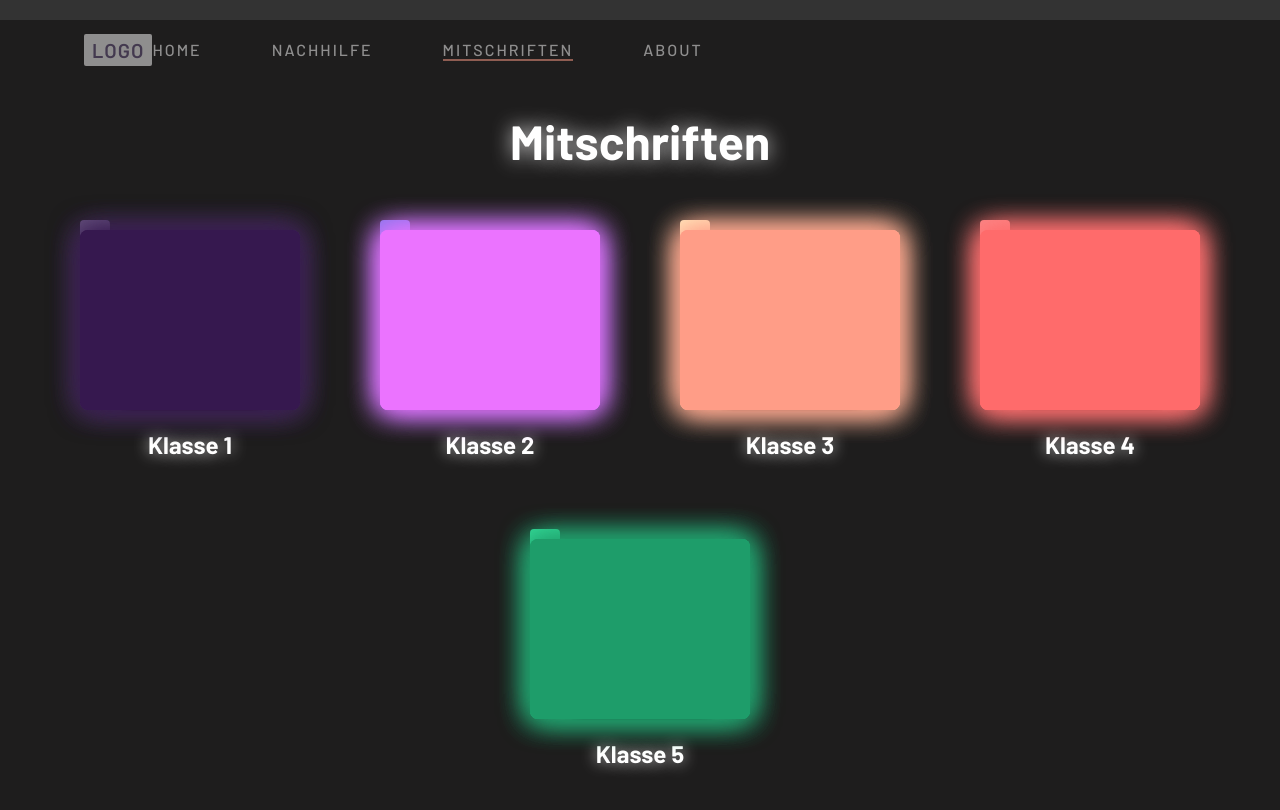
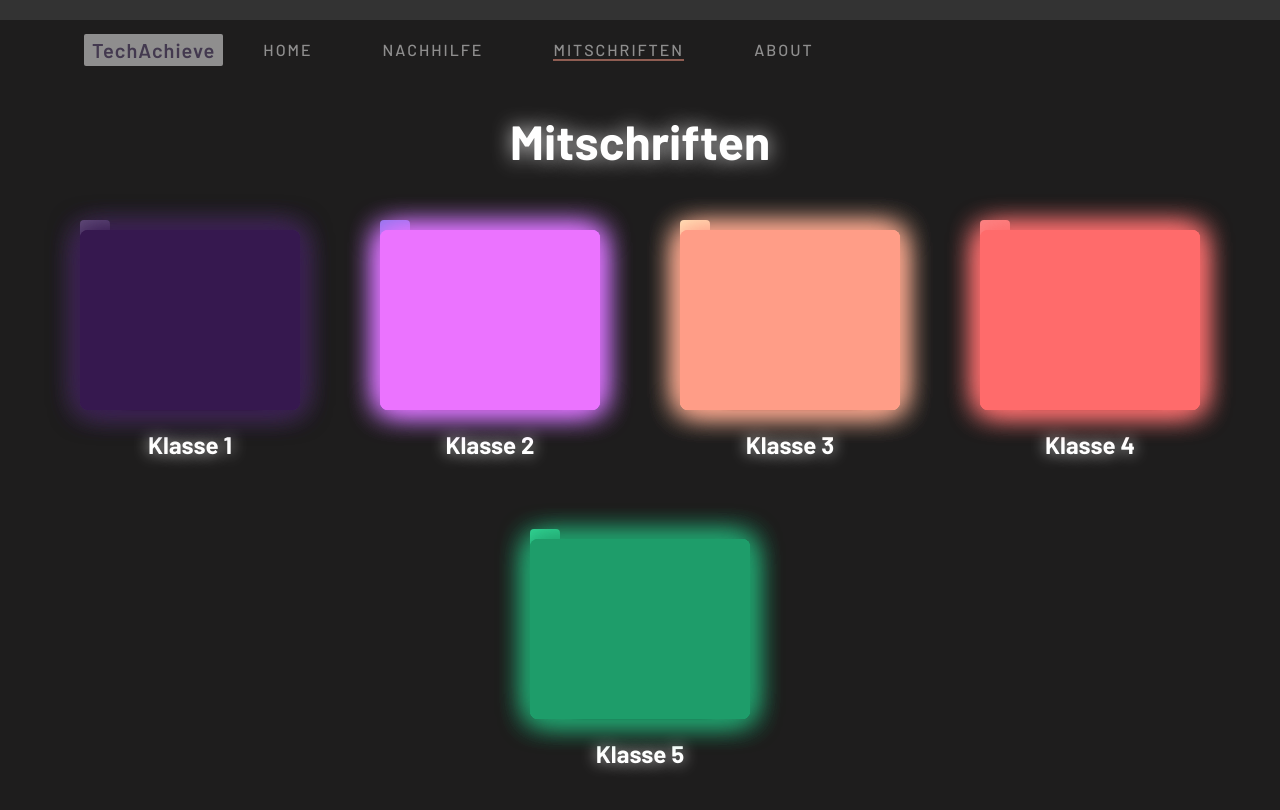
Before and after one commit to ElgamUenal/techachieve-project, a Vue app in the folder techachive-project/: page /mitschriften in a window 1280 px wide. Shown: the top 810 px of the page. Built offline with nearby package versions, Linux system fonts and the light colour scheme; a web font is replaced by a local one.

Commit message:
Webseite name geändert

```diff
--- a/techachive-project/src/App.vue
+++ b/techachive-project/src/App.vue
@@ -3,7 +3,7 @@
     <!-- Navigationsleiste -->
     <nav>
       <div class="menu">
-        <p class="website_name">LOGO</p>
+        <p class="website_name">TechAchieve</p>
         <div class="menu_links">
           <router-link to="/" class="link">Home</router-link>
           <router-link to="/Nachhilfe" class="link">Nachhilfe</router-link>
@@ -57,12 +57,14 @@ nav {
   font-size: 24px;
   font-weight: bold;
   margin: 0;
+  margin-right: 40px;
 }
 
 .menu_links {
   display: flex;
   gap: 20px;
 }
+
 
 .link {
   color: #fff;
```
